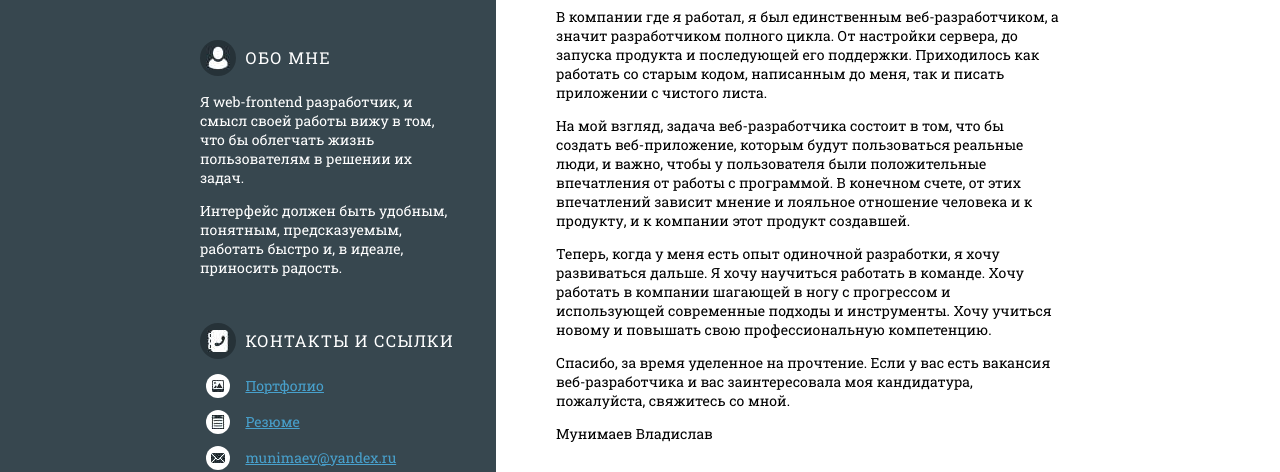
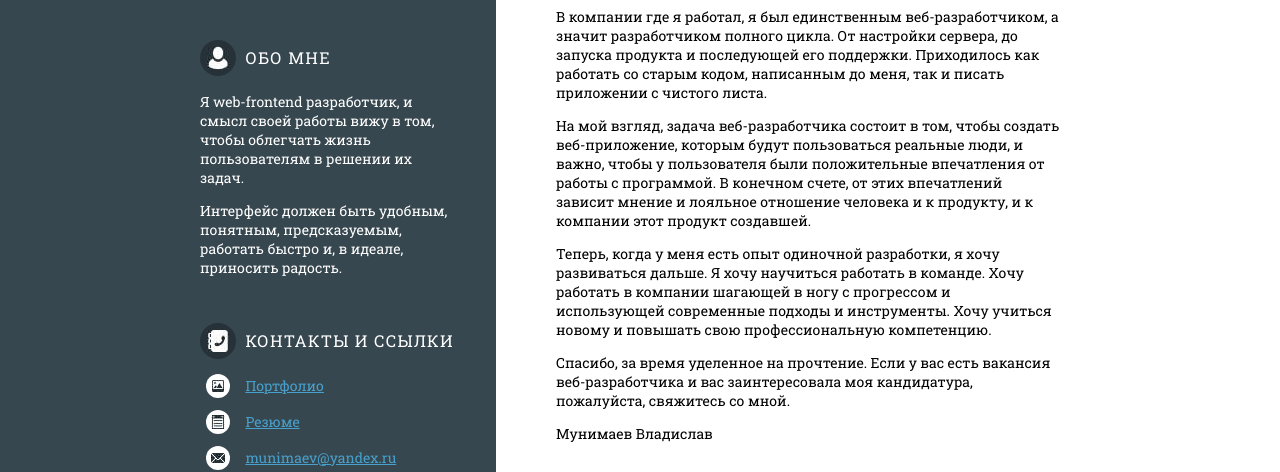
Before and after one commit to munimaev/resume, a plain HTML site: page coverletter.html in a window 1280 px wide. Shown: the part 169-641 px from the top of the page. Drawn offline with Linux system fonts and the light colour scheme.

Commit message:
Update coverletter.html

```diff
--- a/coverletter.html
+++ b/coverletter.html
@@ -16,7 +16,7 @@
 
 			<div class="side-block">
 				<h3 class="side-h3"><span class="side-icon aboutMe"></span> Обо мне</h3>
-				<p>Я web-frontend разработчик, и смысл своей работы вижу в том, что бы облегчать жизнь пользователям в решении их задач. </p><p>Интерфейс должен быть удобным, понятным, предсказуемым, работать быстро и, в идеале, приносить радость.</p>
+				<p>Я web-frontend разработчик, и смысл своей работы вижу в том, чтобы облегчать жизнь пользователям в решении их задач. </p><p>Интерфейс должен быть удобным, понятным, предсказуемым, работать быстро и, в идеале, приносить радость.</p>
 			</div>
 			<div class="side-block">
 				<h3 class="side-h3"><span class="side-icon contacts"></span> Контакты и ссылки</h3>
@@ -90,7 +90,7 @@
 			<div class="content-block content-block__wild">
 				<p>Здравствуйте. Меня зовут Мунимаев Владислав, я занимаюсь разработкой веб-приложений последние 4 года.</p>
 				<p>В компании где я работал, я был единственным веб-разработчиком, а значит разработчиком полного цикла. От настройки сервера, до запуска продукта и последующей его поддержки. Приходилось как работать со старым кодом, написанным до меня, так и писать приложении с чистого листа.</p>
-				<p>На мой взгляд, задача веб-разработчика состоит в том, что бы создать веб-приложение, которым будут пользоваться реальные люди, и важно, чтобы у пользователя были положительные впечатления от работы с программой. В конечном счете, от этих впечатлений зависит мнение и лояльное отношение человека и к продукту, и к компании этот продукт создавшей.</p>
+				<p>На мой взгляд, задача веб-разработчика состоит в том, чтобы создать веб-приложение, которым будут пользоваться реальные люди, и важно, чтобы у пользователя были положительные впечатления от работы с программой. В конечном счете, от этих впечатлений зависит мнение и лояльное отношение человека и к продукту, и к компании этот продукт создавшей.</p>
 				<p>Теперь, когда у меня есть опыт одиночной разработки, я хочу развиваться дальше. Я хочу научиться работать в команде. Хочу работать в компании шагающей в ногу с прогрессом и использующей современные подходы и инструменты. Хочу учиться новому и повышать свою профессиональную компетенцию.</p>
 				<p>Спасибо, за время уделенное на прочтение. Если у вас есть вакансия веб-разработчика и вас заинтересовала моя кандидатура, пожалуйста, свяжитесь со мной.</p>
 				<p style="text-align:left;">Мунимаев Владислав</p>
```
